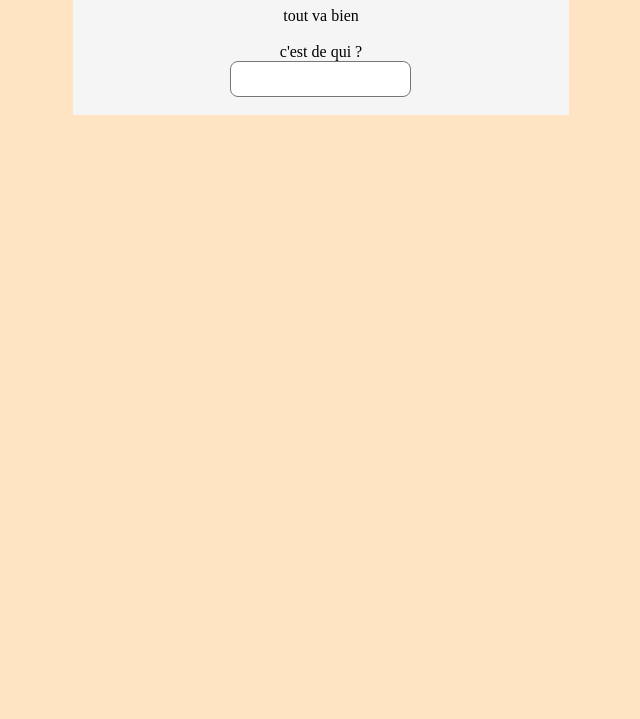
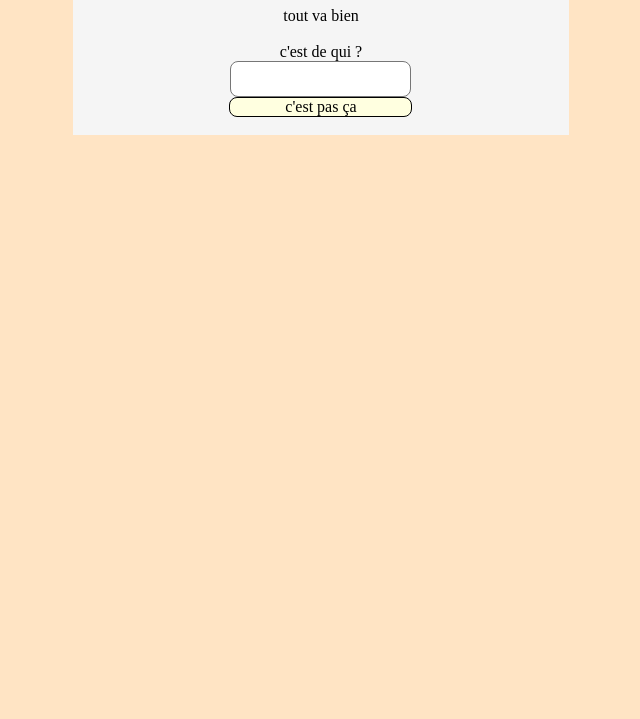
Before and after one commit to natoine/punchliner, a website: page resources/public/index.html in a window 1280 px wide. Shown: the part 81-800 px from the top of the page, without its empty margins (319-959 px from the left). Drawn offline with nearby package versions, Linux system fonts and the light colour scheme.

Commit message:
improve css and user feedback

```diff
--- a/resources/public/css/main.css
+++ b/resources/public/css/main.css
@@ -23,3 +23,25 @@ body {
     resize: none;
     border-radius: 8px;
   }
+
+.retour {
+    width: 100%;
+    border: solid ;
+    border-color: black;
+    border-width: 1px;
+    border-radius: 8px;
+    display: flex;
+    justify-content: center ;
+}
+
+.neutral {
+    background-color: lightyellow;
+}
+
+.goodanswer {
+    background-color: lightgreen;
+}
+
+.badanswer {
+    background-color: lightpink;
+}
--- a/resources/public/react/myreactcomponents.js
+++ b/resources/public/react/myreactcomponents.js
@@ -73,7 +73,16 @@ var Answer = function (_React$Component2) {
           null,
           'c\'est de qui ?'
         ),
-        React.createElement('textarea', { onChange: this.handleChange, type: this.state.type })
+        React.createElement('textarea', { onChange: this.handleChange }),
+        React.createElement(
+          'div',
+          { className: 'retour ' + this.state.type },
+          React.createElement(
+            'span',
+            null,
+            'c\'est pas \xE7a'
+          )
+        )
       );
     }
   }]);
--- a/src/myreactcomponents.js
+++ b/src/myreactcomponents.js
@@ -36,7 +36,10 @@ class Answer extends React.Component {
     return (
       <div className="answer">
         <label>c'est de qui ?</label>
-        <textarea onChange={this.handleChange} type={this.state.type}/>
+        <textarea onChange={this.handleChange}/>
+        <div className={`retour ${this.state.type}`}>
+          <span>c'est pas ça</span>
+        </div>
       </div>
     )
   }
```
